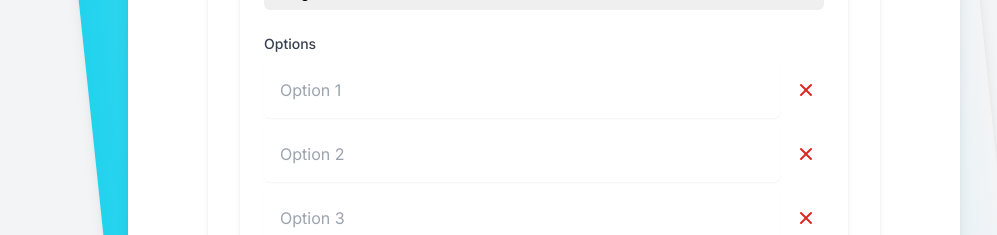
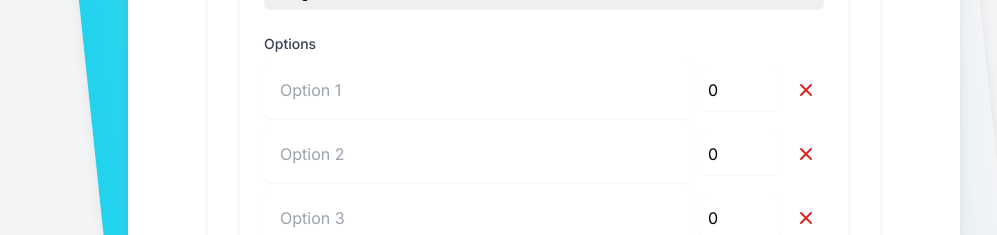
Before and after one commit to Ay7ot/response-generator, a Next.js app: page / in a window 1280 px wide. Shown: the part 565-800 px from the top of the page, without its empty margins (96-1093 px from the left). Built offline with nearby package versions, Linux system fonts and the light colour scheme.

Commit message:
Added a way to include percentages to the options

```diff
--- a/app/api/generate-responses/route.ts
+++ b/app/api/generate-responses/route.ts
@@ -32,27 +32,46 @@ export async function POST(req: NextRequest) {
   }
 }
 
-function generateResponses(questions: { text: string, type: string, options: string[] }[], numResponses: number): string[][] {
-  // This function generates random responses for each question
+function generateResponses(questions: { text: string, type: string, options: { text: string; percentage: number }[] }[], numResponses: number): string[][] {
   return questions.map(q => {
     if (q.type === 'multiple') {
-      // For multiple-choice questions, generate multiple answers
       return Array(numResponses).fill(0).map(() => {
-        const numOptions = Math.floor(Math.random() * q.options.length) + 1
         const selectedOptions = new Set<string>()
-        while (selectedOptions.size < numOptions) {
-          selectedOptions.add(q.options[Math.floor(Math.random() * q.options.length)])
+        let totalPercentage = 0;
+
+        // Generate responses based on specified percentages
+        while (selectedOptions.size < Math.floor(Math.random() * q.options.length) + 1) {
+          const randomValue = Math.random() * 100;
+          totalPercentage = 0;
+
+          for (const option of q.options) {
+            totalPercentage += option.percentage;
+            if (randomValue <= totalPercentage) {
+              selectedOptions.add(option.text);
+              break;
+            }
+          }
         }
         return Array.from(selectedOptions).join(', ')
       })
     } else {
-      // For single-choice questions, generate one answer
-      return Array(numResponses).fill(0).map(() => q.options[Math.floor(Math.random() * q.options.length)])
+      return Array(numResponses).fill(0).map(() => {
+        const randomValue = Math.random() * 100;
+        let totalPercentage = 0;
+
+        for (const option of q.options) {
+          totalPercentage += option.percentage;
+          if (randomValue <= totalPercentage) {
+            return option.text;
+          }
+        }
+        return ''; // Fallback in case no option is selected
+      })
     }
   })
 }
 
-async function generateExcel(topic: string, questions: { text: string, type: string, options: string[] }[], responses: string[][]): Promise<Buffer> {
+async function generateExcel(topic: string, questions: { text: string, type: string, options: { text: string; percentage: number }[] }[], responses: string[][]): Promise<Buffer> {
   const workbook = XLSX.utils.book_new()
 
   // Metadata sheet
@@ -65,8 +84,14 @@ async function generateExcel(topic: string, questions: { text: string, type: str
 
   // Questions sheet
   const questionsData = [
-    ['Question Number', 'Question Text', 'Question Type', 'Options'],
-    ...questions.map((q, i) => [(i + 1).toString(), q.text, q.type, q.options.join(', ')])
+    ['Question Number', 'Question Text', 'Question Type', 'Options', 'Percentages'],
+    ...questions.map((q, i) => [
+      (i + 1).toString(),
+      q.text,
+      q.type,
+      q.options.map(o => o.text).join(', '),
+      q.options.map(o => o.percentage).join(', ')
+    ])
   ]
   const questionsWs = XLSX.utils.aoa_to_sheet(questionsData)
   questionsWs['!cols'] = getColumnWidths(questionsData)
--- a/components/QuestionForm.tsx
+++ b/components/QuestionForm.tsx
@@ -13,24 +13,30 @@ interface QuestionFormProps {
 export default function QuestionForm({ onAddQuestion, onUpdateQuestion, editingIndex, questions }: QuestionFormProps) {
   const [questionText, setQuestionText] = useState('')
   const [questionType, setQuestionType] = useState<'single' | 'multiple'>('single')
-  const [options, setOptions] = useState(['', '', '', ''])  // Default to 4 options
+  const [options, setOptions] = useState([{ text: '', percentage: 0 }, { text: '', percentage: 0 }, { text: '', percentage: 0 }, { text: '', percentage: 0 }])  // Default to 4 options
 
   useEffect(() => {
     if (editingIndex !== null) {
       const question = questions[editingIndex]
       setQuestionText(question.text)
       setQuestionType(question.type)
-      setOptions([...question.options, '', '', '', ''].slice(0, 4))  // Ensure at least 4 options
+      setOptions(question.options.map(option => ({ text: option.text, percentage: option.percentage })))  // Load existing options
     }
   }, [editingIndex, questions])
 
   const handleAddOption = () => {
-    setOptions([...options, ''])
+    setOptions([...options, { text: '', percentage: 0 }])
   }
 
   const handleOptionChange = (index: number, value: string) => {
     const newOptions = [...options]
-    newOptions[index] = value
+    newOptions[index].text = value
+    setOptions(newOptions)
+  }
+
+  const handlePercentageChange = (index: number, value: string) => {
+    const newOptions = [...options]
+    newOptions[index].percentage = parseFloat(value) || 0
     setOptions(newOptions)
   }
 
@@ -42,11 +48,26 @@ export default function QuestionForm({ onAddQuestion, onUpdateQuestion, editingI
 
   const handleSubmit = (e: React.FormEvent) => {
     e.preventDefault()
-    if (questionText.trim() && options.filter(o => o.trim()).length >= 2) {
+    const totalPercentage = options.reduce((sum, option) => sum + option.percentage, 0)
+
+    if (questionText.trim() && options.filter(o => o.text.trim()).length >= 2) {
+      const newOptions = options.map(option => ({ text: option.text, percentage: option.percentage }));
+
+      // If total percentage is less than 100, distribute the remaining percentage randomly
+      if (totalPercentage < 100) {
+        const remainingPercentage = 100 - totalPercentage;
+        const unspecifiedOptions = newOptions.filter(option => option.percentage === 0);
+        const randomDistribution = remainingPercentage / unspecifiedOptions.length;
+
+        unspecifiedOptions.forEach(option => {
+          option.percentage = randomDistribution;
+        });
+      }
+
       const newQuestion = {
         text: questionText,
         type: questionType,
-        options: options.filter(o => o.trim())
+        options: newOptions.filter(o => o.text.trim()) // Filter out empty options
       }
       if (editingIndex !== null) {
         onUpdateQuestion(editingIndex, newQuestion)
@@ -55,7 +76,7 @@ export default function QuestionForm({ onAddQuestion, onUpdateQuestion, editingI
       }
       setQuestionText('')
       setQuestionType('single')
-      setOptions(['', '', '', ''])  // Reset to 4 empty options
+      setOptions([{ text: '', percentage: 0 }, { text: '', percentage: 0 }, { text: '', percentage: 0 }, { text: '', percentage: 0 }])  // Reset to 4 empty options
     } else {
       alert('Please enter a question and at least two options')
     }
@@ -93,10 +114,18 @@ export default function QuestionForm({ onAddQuestion, onUpdateQuestion, editingI
             <div key={index} className="flex items-center space-x-2">
               <input
                 type="text"
-                value={option}
+                value={option.text}
                 onChange={(e) => handleOptionChange(index, e.target.value)}
                 className="flex-grow rounded-md border-gray-300 shadow-sm focus:outline-none p-4 text-black"
                 placeholder={`Option ${index + 1}`}
+              />
+              <input
+                type="text"
+                value={option.percentage}
+                onChange={(e) => handlePercentageChange(index, e.target.value)}
+                className="w-20 rounded-md border-gray-300 shadow-sm focus:outline-none p-2 text-black"
+                placeholder="Percentage"
+                max="100"
               />
               {options.length > 2 && (
                 <button
@@ -117,9 +146,6 @@ export default function QuestionForm({ onAddQuestion, onUpdateQuestion, editingI
           onClick={handleAddOption}
           className="mt-2 inline-flex items-center px-3 py-2 border border-transparent text-sm leading-4 font-medium rounded-md text-indigo-700 bg-indigo-100 hover:bg-indigo-200 focus:outline-none"
         >
-          <svg xmlns="http://www.w3.org/2000/svg" className="h-5 w-5 mr-2" viewBox="0 0 20 20" fill="currentColor">
-            <path fillRule="evenodd" d="M10 5a1 1 0 011 1v3h3a1 1 0 110 2h-3v3a1 1 0 11-2 0v-3H6a1 1 0 110-2h3V6a1 1 0 011-1z" clipRule="evenodd" />
-          </svg>
           Add Option
         </button>
       </div>
--- a/components/ResponseGenerator.tsx
+++ b/components/ResponseGenerator.tsx
@@ -1,6 +1,8 @@
 'use client'
 
 import { useState } from 'react'
+import { toast, ToastContainer } from 'react-toastify'
+import 'react-toastify/dist/ReactToastify.css'
 import QuestionForm from './QuestionForm'
 import QuestionList from './QuestionList'
 
@@ -32,17 +34,17 @@ export default function ResponseGenerator() {
 
   const handleSubmit = async () => {
     if (!topic.trim()) {
-      alert('Please enter a research topic')
+      toast.error('Please enter a research topic')
       return
     }
 
     if (questions.length === 0) {
-      alert('Please add at least one question')
+      toast.error('Please add at least one question')
       return
     }
 
     if (numResponses < 1) {
-      alert('Please enter a valid number of responses')
+      toast.error('Please enter a valid number of responses')
       return
     }
 
@@ -72,18 +74,18 @@ export default function ResponseGenerator() {
           document.body.appendChild(a)
           a.click()
           window.URL.revokeObjectURL(url)
-          alert('Responses generated and downloaded successfully')
+          toast.success('Responses generated and downloaded successfully')
         } else {
           const result = await response.json()
-          alert(result.message || 'An unexpected error occurred')
+          toast.error(result.message || 'An unexpected error occurred')
         }
       } else {
         const errorText = await response.text()
-        alert(`Failed to generate responses: ${errorText}`)
+        toast.error(`Failed to generate responses: ${errorText}`)
       }
     } catch (error) {
       console.error('Error:', error)
-      alert('An error occurred while generating responses')
+      toast.error('An error occurred while generating responses')
     } finally {
       setIsLoading(false)
     }
@@ -91,6 +93,7 @@ export default function ResponseGenerator() {
 
   return (
     <div className="w-full bg-white shadow-md rounded-lg overflow-hidden max-w-4xl mx-auto">
+      <ToastContainer />
       <div className="p-4 sm:p-6 lg:p-8 space-y-6">
         <div>
           <label htmlFor="topic" className="block text-sm font-medium text-gray-700">Research Topic</label>
@@ -141,5 +144,5 @@ export default function ResponseGenerator() {
 export interface Question {
   text: string
   type: 'single' | 'multiple'
-  options: string[]
+  options: { text: string; percentage: number }[];
 }
--- a/package.json
+++ b/package.json
@@ -9,11 +9,14 @@
     "lint": "next lint"
   },
   "dependencies": {
+    "excel4node": "^1.8.2",
+    "exceljs": "^4.4.0",
     "googleapis": "^144.0.0",
     "next": "14.2.8",
     "react": "^18",
     "react-dom": "^18",
     "react-slick": "^0.30.2",
+    "react-toastify": "^10.0.5",
     "slick-carousel": "^1.8.1",
     "xlsx": "^0.18.5"
   },
```
Also changed, not shown: 1 other file (tests, documents, lock files or other folders).
